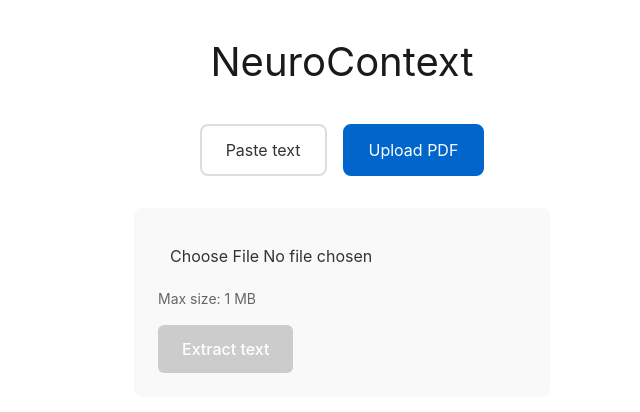
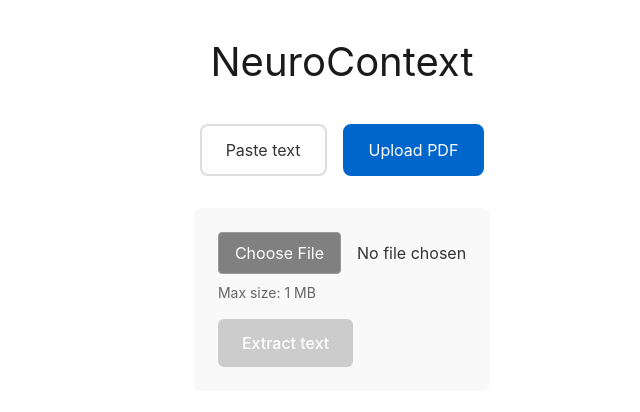
Before and after one commit to harry23yu/neurocontext, a Next.js app: page / in a window 1280 px wide. Both pictures are taken after a click on the button "Upload PDF". Shown: the top 412 px of the page, without its empty margins (298-938 px from the left). Built offline with nearby package versions, Linux system fonts and the light colour scheme.

Commit message:
Style PDF file input label as button

```diff
--- a/app/page.module.css
+++ b/app/page.module.css
@@ -76,8 +76,23 @@
 }
 
 .fileInput {
-  padding: 0.75rem;
+  display: none;
+}
+
+.fileLabel {
+  display: inline-block;
+  padding: 0.5rem 1rem;
   font-size: 1rem;
+  background: gray;
+  color: white;
+  border: 1px solid #999;
+  border-radius: 4px;
+  cursor: pointer;
+  transition: background 0.2s;
+}
+
+.fileLabel:hover {
+  background: rgb(100,100,100);
 }
 
 .sizeHint {
--- a/app/page.tsx
+++ b/app/page.tsx
@@ -186,7 +186,13 @@ export default function Home() {
 
       {mode === "pdf" && (
         <form onSubmit={handlePdfSubmit} className={styles.formSection}>
-          <input type="file" className={styles.fileInput} accept="application/pdf" onChange={handlePdfChange} />
+          <div style={{ display: "flex", gap: "1rem", alignItems: "center" }}>
+            <label className={styles.fileLabel}>
+              Choose File
+              <input type="file" className={styles.fileInput} accept="application/pdf" onChange={handlePdfChange} />
+            </label>
+            <span>{pdfFile?.name || "No file chosen"}</span>
+          </div>
           <div className={styles.sizeHint}>Max size: 1 MB</div>
           {pdfError && <p className={styles.error}>{pdfError}</p>}
           {pdfFile && !pdfError && <p>PDF file selected</p>}
```
